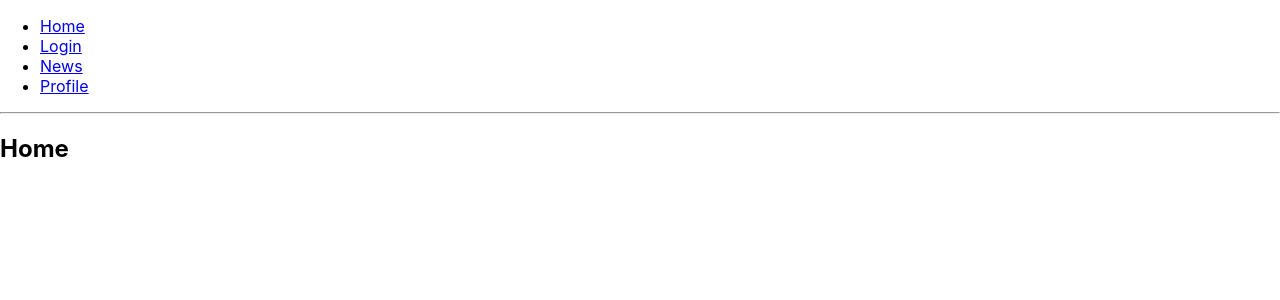
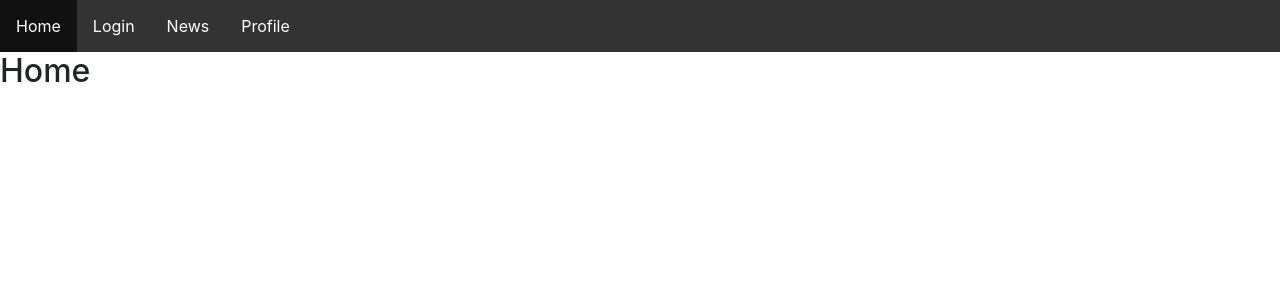
Before and after one commit to odines/redux_task_one, a React (Create React App) app: page / in a window 1280 px wide. Shown: the top 300 px of the page. Built offline with nearby package versions, Linux system fonts and the light colour scheme.

Commit message:
fetch news from backend. added the react-preloader

```diff
--- a/package.json
+++ b/package.json
@@ -6,8 +6,11 @@
     "@testing-library/jest-dom": "^4.2.4",
     "@testing-library/react": "^9.4.0",
     "@testing-library/user-event": "^7.2.1",
+    "bootstrap": "^4.4.1",
+    "cross-fetch": "^3.0.4",
     "react": "^16.12.0",
     "react-dom": "^16.12.0",
+    "react-preloaders": "^3.0.3",
     "react-redux": "^7.1.3",
     "react-router-dom": "^5.1.2",
     "react-router-redux": "^4.0.8",
--- a/src/App.js
+++ b/src/App.js
@@ -3,7 +3,7 @@ import {
 	BrowserRouter as Router,
 	Switch,
 	Route,
-	Link
+	NavLink
 } from "react-router-dom";
 import PrivateRoute from "./containers/PrivateRouteContainer";
 import LoginFormContainer from "./containers/LoginFormContainer";
@@ -22,23 +22,22 @@ import NewsContainer from "./containers/NewsContainer";
 export default function App() {
 	return (
 		<Router>
+
 			<div>
-				<ul>
+				<ul className="navigation-list">
 					<li>
-						<Link to="/">Home</Link>
+						<NavLink activeClassName='active' exact={true} to="/">Home</NavLink>
 					</li>
 					<li>
-						<Link to="/login">Login</Link>
+						<NavLink activeClassName='active' to="/login">Login</NavLink>
 					</li>
 					<li>
-						<Link to="/news">News</Link>
+						<NavLink activeClassName='active' to="/news">News</NavLink>
 					</li>
 					<li>
-						<Link to="/profile">Profile</Link>
+						<NavLink activeClassName='active' to="/profile">Profile</NavLink>
 					</li>
 				</ul>
-
-				<hr/>
 
 				{/*
           A <Switch> looks through all its children <Route>
@@ -64,9 +63,6 @@ export default function App() {
 	);
 }
 
-// You can think of these components as "pages"
-// in your app.
-
 function Home() {
 	return (
 		<div>
--- a/src/actions/LoginActions.js
+++ b/src/actions/LoginActions.js
@@ -7,7 +7,6 @@ export const LOG_OUT = 'LOG_OUT';
 export function handleLogin(user, history) {
 	return function (dispatch) {
 		try {
-			debugger
 			const {username, password} = user;
 			if (checkLogin(username, password)) {
 				dispatch({
--- /dev/null
+++ b/src/actions/NewsActions.js
@@ -0,0 +1,37 @@
+import fetch from 'cross-fetch'
+
+export const GET_NEWS_REQUEST = 'GET_NEWS_REQUEST';
+
+export const GET_NEWS_SUCCESS = 'GET_NEWS_SUCCESS';
+
+export const GET_NEWS_ERROR = 'GET_NEWS_ERROR'
+
+const GET_NEWS_URL = 'https://mysterious-reef-29460.herokuapp.com/api/v1/news'
+
+
+export function fetchNews() {
+	return function (dispatch) {
+		dispatch({
+			type: GET_NEWS_REQUEST
+		});
+		fetch(GET_NEWS_URL)
+			.then(response => response.json())
+			.then(response => {
+				if (response.status === 'ok') {
+					dispatch({
+						type: GET_NEWS_SUCCESS,
+						payload: response.data
+					})
+				}
+			})
+			.catch((error) => {
+				console.log(error);
+				dispatch({
+					type: GET_NEWS_ERROR,
+					payload: 'Ошибка при получении новостей',
+					error: true
+				})
+			})
+
+	}
+}
--- a/src/components/News.js
+++ b/src/components/News.js
@@ -1,12 +1,54 @@
 import React from "react";
+
+import {Planets} from 'react-preloaders';
 
 
 class News extends React.Component {
+
+	componentDidMount() {
+		this.props.fetchNews();
+	}
+
+	renderTemplate = () => {
+		const {newsData, isFetching, error} = this.props.news;
+
+		if (error) {
+			return (
+				<h1 className='error'>{error}</h1>
+			)
+		}
+
+		return (
+
+			<div className='news-container'>
+				<Planets customLoading={isFetching} time={0}/>
+				<ul className='news-data col-md-12'>
+					{newsData.map((entry) => {
+						return (
+							<li key={entry.id}>
+								<p><b>Title:</b> {entry.title} </p>
+								<p><b>Text:</b> {entry.text} </p>
+							</li>
+						)
+
+					})}
+
+				</ul>
+
+
+				<h2><b>Всего новостей: {newsData.length}</b></h2>
+			</div>
+		)
+	};
+
+
 	render() {
 
 		return (
-			<div>
+			<div className='container'>
 				<h1>News Page</h1>
+				{this.renderTemplate()}
+
 			</div>
 		)
 
--- a/src/containers/NewsContainer.js
+++ b/src/containers/NewsContainer.js
@@ -1,10 +1,17 @@
 import {connect} from "react-redux";
 import News from "../components/News";
+import {fetchNews} from "../actions/NewsActions";
 
 const mapStateToProps = state => {
 	return {
-		data: null
+		news: state.news
 	}
 }
 
-export default connect(mapStateToProps)(News);
+const mapDispatchToProps = dispatch => {
+	return {
+		fetchNews: () => dispatch(fetchNews())
+	}
+}
+
+export default connect(mapStateToProps, mapDispatchToProps)(News);
--- a/src/index.css
+++ b/src/index.css
@@ -11,3 +11,32 @@ code {
 	font-family: source-code-pro, Menlo, Monaco, Consolas, 'Courier New',
 	monospace;
 }
+
+ul.navigation-list {
+	list-style-type: none;
+	margin: 0;
+	padding: 0;
+	overflow: hidden;
+	background-color: #333;
+}
+
+ul.navigation-list li {
+	float: left;
+}
+
+ul.navigation-list li a {
+	display: block;
+	color: white;
+	text-align: center;
+	padding: 14px 16px;
+	text-decoration: none;
+}
+
+ul.navigation-list li a.active {
+	background-color: #008000;
+}
+
+
+ul.navigation-list li a:hover {
+	background-color: #111;
+}
--- a/src/index.js
+++ b/src/index.js
@@ -5,6 +5,7 @@ import App from './App';
 import {BrowserRouter as Router} from 'react-router-dom'
 import {Provider} from 'react-redux'
 import {store} from "./store/configureStore";
+import 'bootstrap/dist/css/bootstrap.css';
 
 ReactDOM.render(
 	<Provider store={store}>
--- a/src/reducers/index.js
+++ b/src/reducers/index.js
@@ -1,5 +1,9 @@
 import {combineReducers} from "redux";
 import {sessionReducer} from "./sessionReducer";
+import {newsReducer} from "./newsReducer";
 
 
-export const rootReducer = combineReducers({session: sessionReducer})
+export const rootReducer = combineReducers({
+	session: sessionReducer,
+	news: newsReducer
+});
--- /dev/null
+++ b/src/reducers/newsReducer.js
@@ -0,0 +1,23 @@
+import {GET_NEWS_SUCCESS, GET_NEWS_ERROR, GET_NEWS_REQUEST} from "../actions/NewsActions";
+
+const initialState = {
+	newsData: [],
+	isFetching: false,
+	error: ''
+}
+
+export function newsReducer(state = initialState, action) {
+
+	switch (action.type) {
+		case GET_NEWS_REQUEST:
+			return {...state, isFetching: true, error: ''};
+		case GET_NEWS_SUCCESS:
+			return {...state, isFetching: false, newsData: action.payload, error: ''};
+		case GET_NEWS_ERROR:
+			return {...state, isFetching: false, error: action.payload};
+		default:
+			return state;
+	}
+
+
+}
```
Also changed, not shown: 1 other file (tests, documents, lock files or other folders). Lines whose indentation alone changed are shown as unchanged.
